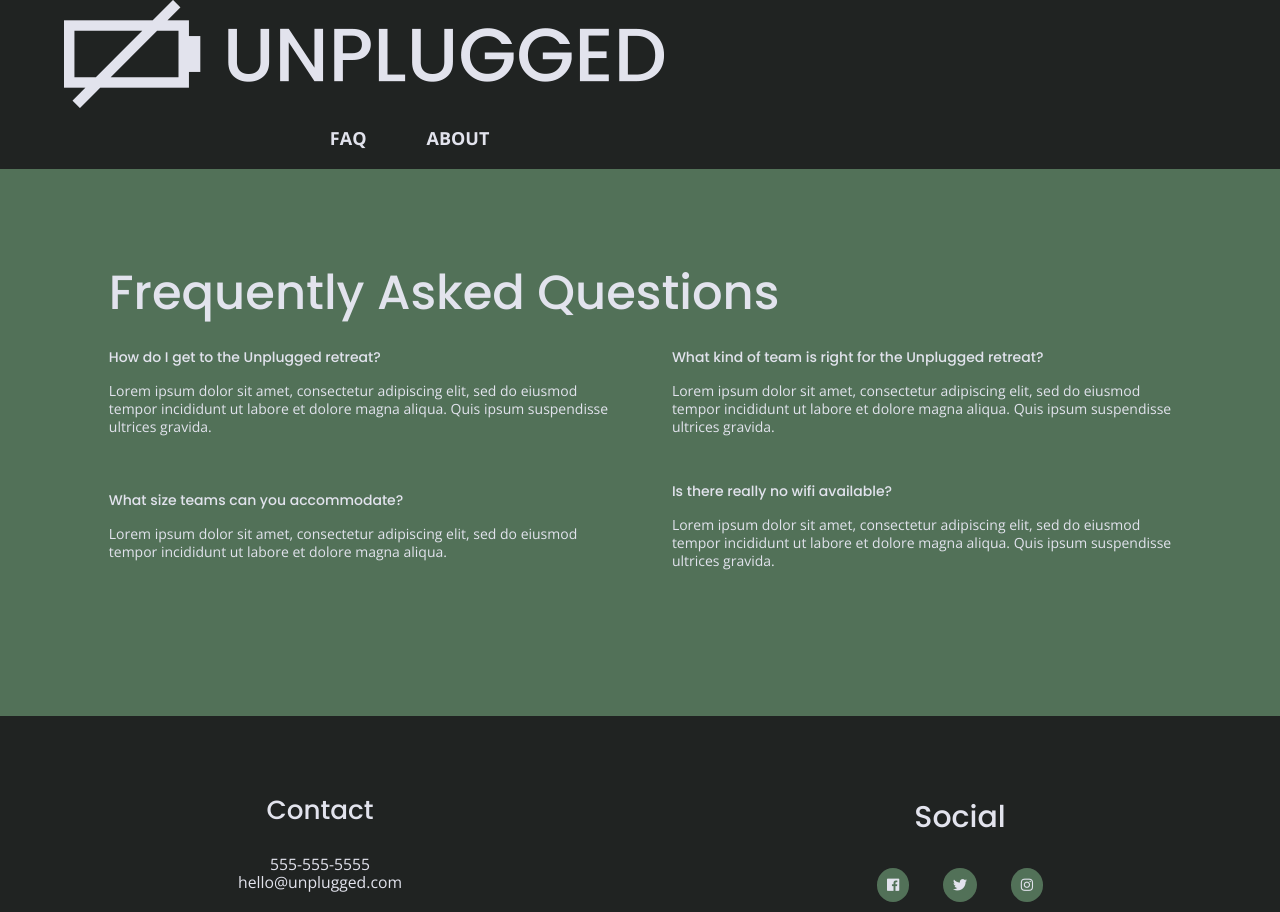
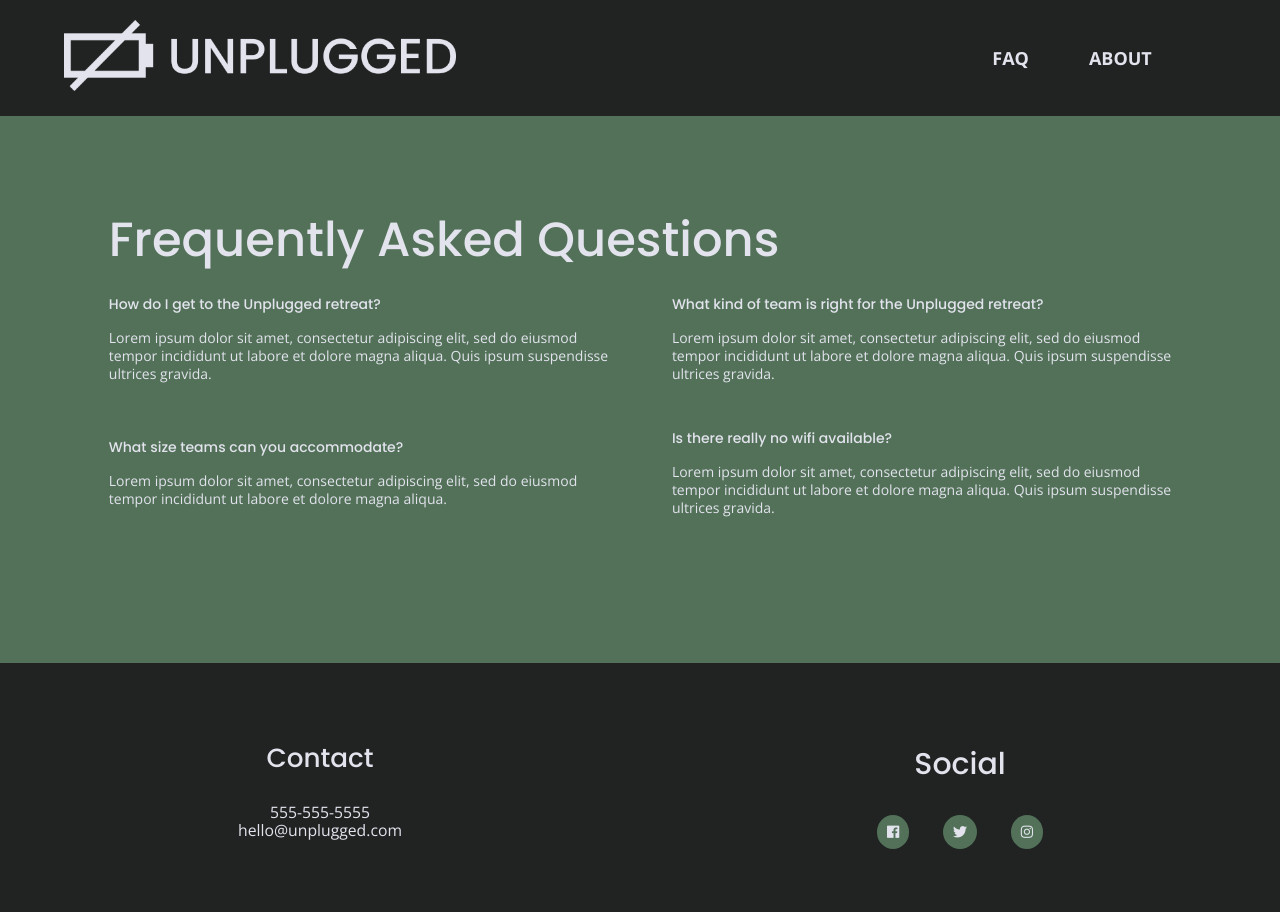
Before and after one commit to jbenitez24/unplugged-retreat, a website: page faq/index.html in a window 1280 px wide. Shown: the top 912 px of the page. Drawn offline with nearby package versions, Linux system fonts and the light colour scheme; files that its build step writes are made by us from their sources; files whose address does not match are found by name.

Commit message:
Added the logo and fixed some errors with sizing

```diff
--- a/css/main.css
+++ b/css/main.css
@@ -159,6 +159,19 @@ header .content-wrapper {
   justify-content: center;
   align-items: center;
   flex-flow: row wrap;
+}
+.header-divider {
+  background-color: #3a3a3a;
+  height: 1px;
+  width: 100%;
+}
+header figure {
+  width: 60%;
+  display: flex;
+  justify-content: center;
+  align-items: center;
+  flex-flow: row wrap;
+  padding: 12px 0;
 }
 footer p {
   margin: 0;
@@ -469,7 +482,26 @@ footer .content-wrapper {
 /*Tablet styles here*/
   /*Header and Footer*/
   header .content-wrapper{
+    display: flex;
     justify-content: space-between;
+    align-items: flex-start;
+    flex-flow: row wrap;
+  }
+  header figure {
+    width: 34%;
+    padding: 20px 0;
+}
+  .header-divider {
+    display: none;
+  }
+  header nav {
+    padding: 12px 0;
+    width: 25%;
+  }
+
+  figure img {
+    width: 100%;
+
   }
   footer .content-wrapper{
     display: flex;
@@ -681,6 +713,11 @@ footer .content-wrapper {
 /*------------Desktop Styles--------------*/
 @media only screen and (min-width: 1200px) {
 /*Desktop styles here*/
+/*Base style*/
+header nav {
+  padding: 2.4% 0;
+  width: 25%;
+}
 /*Hero*/
   .hero {
     min-height: 600px;
--- a/faq/index.html
+++ b/faq/index.html
@@ -27,7 +27,7 @@
     <header>
         <div class="content-wrapper">
             <figure>
-             <a href="#"><img src="assets/unpluggedlogo.png" alt="unplugged logo"></a>
+                <a href="#"><img src="../assets/unpluggedlogo.png" alt="unplugged logo"></a>
             </figure>
              <div class="header-divider"></div>
              <nav>
```
Also changed, not shown: about/index.html (+1 -1 lines), index.html (+3 -1 lines).
